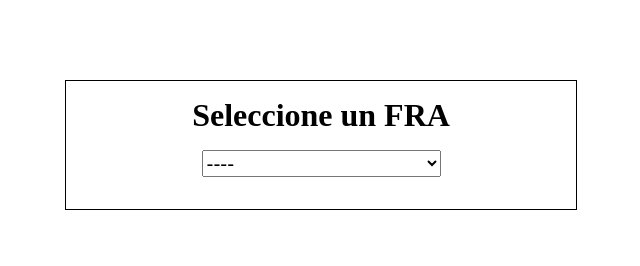
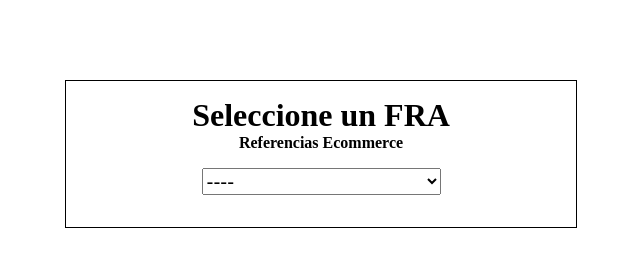
Before and after one commit to didieragt/fradsgdifer.github.io, a plain HTML site: page index.html in a window 1280 px wide. Shown: the whole page, without its empty margins (319-959 px from the left). Drawn offline with Linux system fonts and the light colour scheme.

Commit message:
refes solo ecommerce

```diff
--- a/index.html
+++ b/index.html
@@ -3,7 +3,7 @@
 <head>
     <meta charset="UTF-8">
     <meta name="viewport" content="width=device-width, initial-scale=1.0">
-    <title>FRAs Desigual Colombia</title>
+    <title>FRAs Desigual Ecommerce</title>
     <link rel="stylesheet" href="style.css">
 </head>
 <body>
@@ -30,6 +30,7 @@
         <div class="contenedor_form">
             <div id="form_home" class="form_home">
                 <h2>Seleccione un FRA</h2>
+                <h3>Referencias Ecommerce</h3>
                 <select id="fraDos" name="fraDos">
                 </select>
             </div>
```
